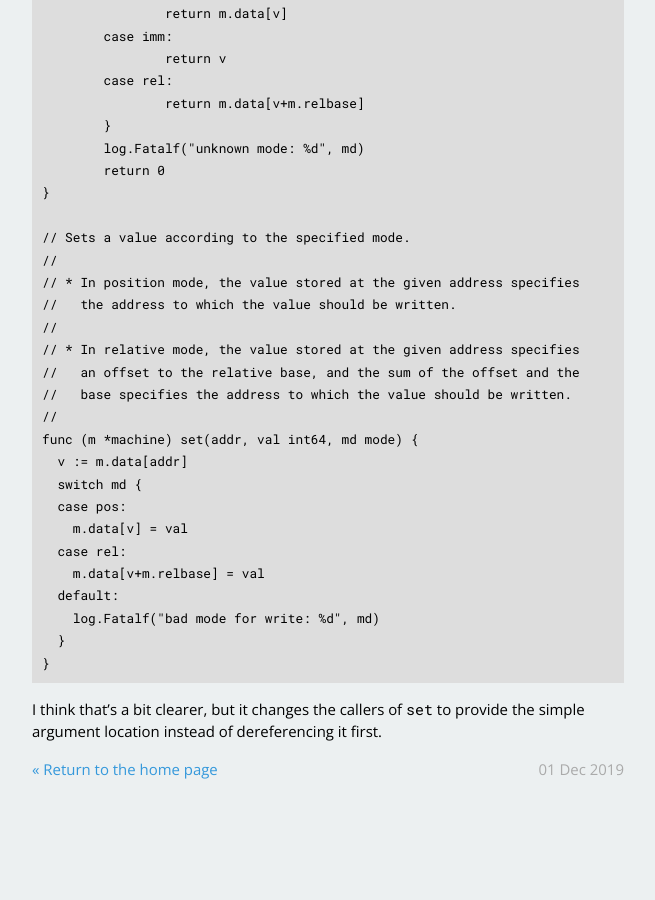
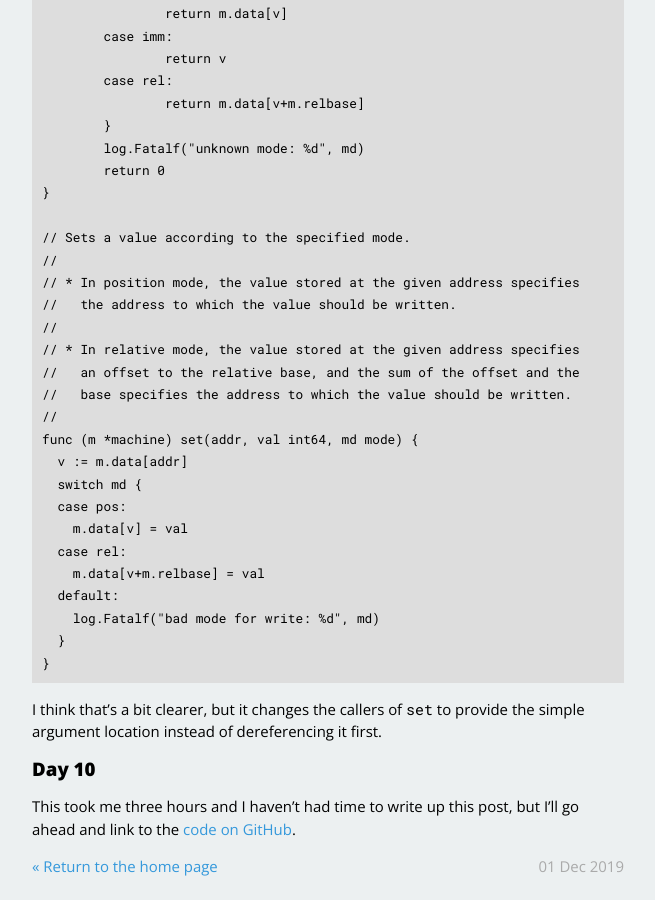
Before and after one commit to dhconnelly/dhconnelly.github.io, a Jekyll site: the page built from _posts/2019-12-01-advent-2019-running.md, in a window 1280 px wide and 900 px high, scrolled down 27223 px. Shown: the whole window, without its empty margins (312-967 px from the left). Built offline with Jekyll 4.4.1, drawn with Linux system fonts in a browser that asks for light colours; before the commit the page ends 28026 px from its top, so only the background shows below that.

Commit message:
link to day 10

```diff
--- a/_posts/2019-12-01-advent-2019-running.md
+++ b/_posts/2019-12-01-advent-2019-running.md
@@ -14,6 +14,7 @@
 [[Day 1]](#day-1) [[Day 2]](#day-2) [[Day 3]](#day-3) [[Day 4]](#day-4)
 [[Day 5]](#day-5) [[Day 6]](#day-6) [[Day 7]](#day-7) [[Day 8]](#day-8)
 [[intcode refactoring]](#intcode-refactoring) [[Day 9]](#day-9)
+[[Day 10]](#day-10)
 
 ## Day 1
 
@@ -1419,3 +1420,10 @@
 
 I think that's a bit clearer, but it changes the callers of `set` to provide
 the simple argument location instead of dereferencing it first.
+
+
+## Day 10
+
+This took me three hours and I haven't had time to write up this post, but
+I'll go ahead and link to the [code on
+GitHub](https://github.com/dhconnelly/advent-of-code-2019/blob/master/day10/day10.go).
```
